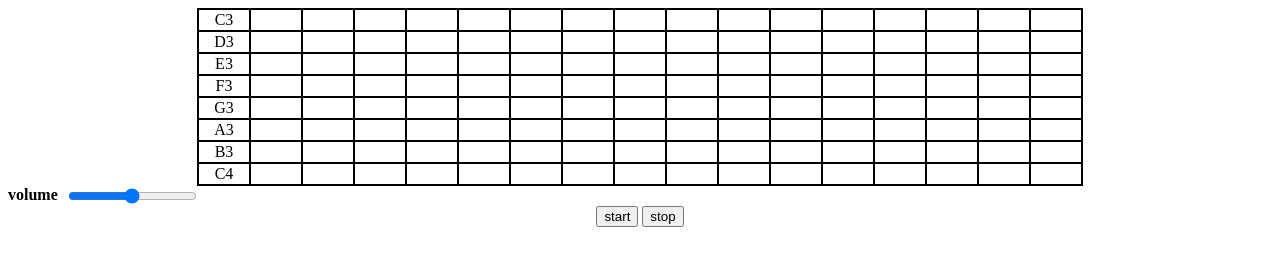
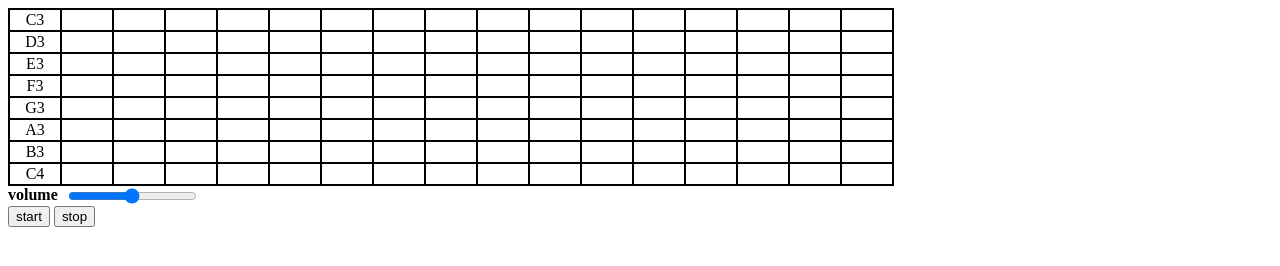
Before and after one commit to wiizii/8bit-maker, a plain HTML site: page index.html in a window 1280 px wide. Drawn offline with Linux system fonts and the light colour scheme.

Commit message:
style : pannel 왼쪽정렬

```diff
--- a/main.css
+++ b/main.css
@@ -1,7 +1,3 @@
-body {
-	text-align: center;
-}
-
 .note-container {
 	display: flex;
 }
```
